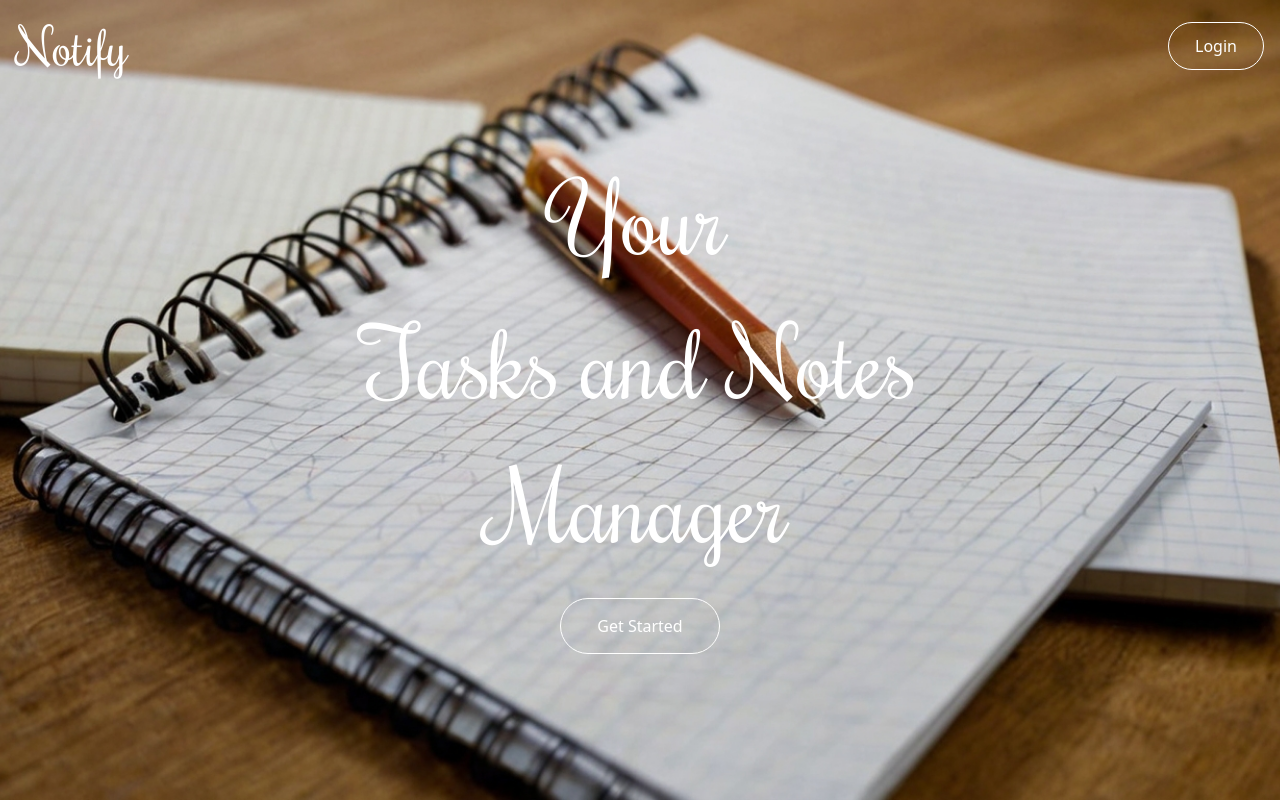
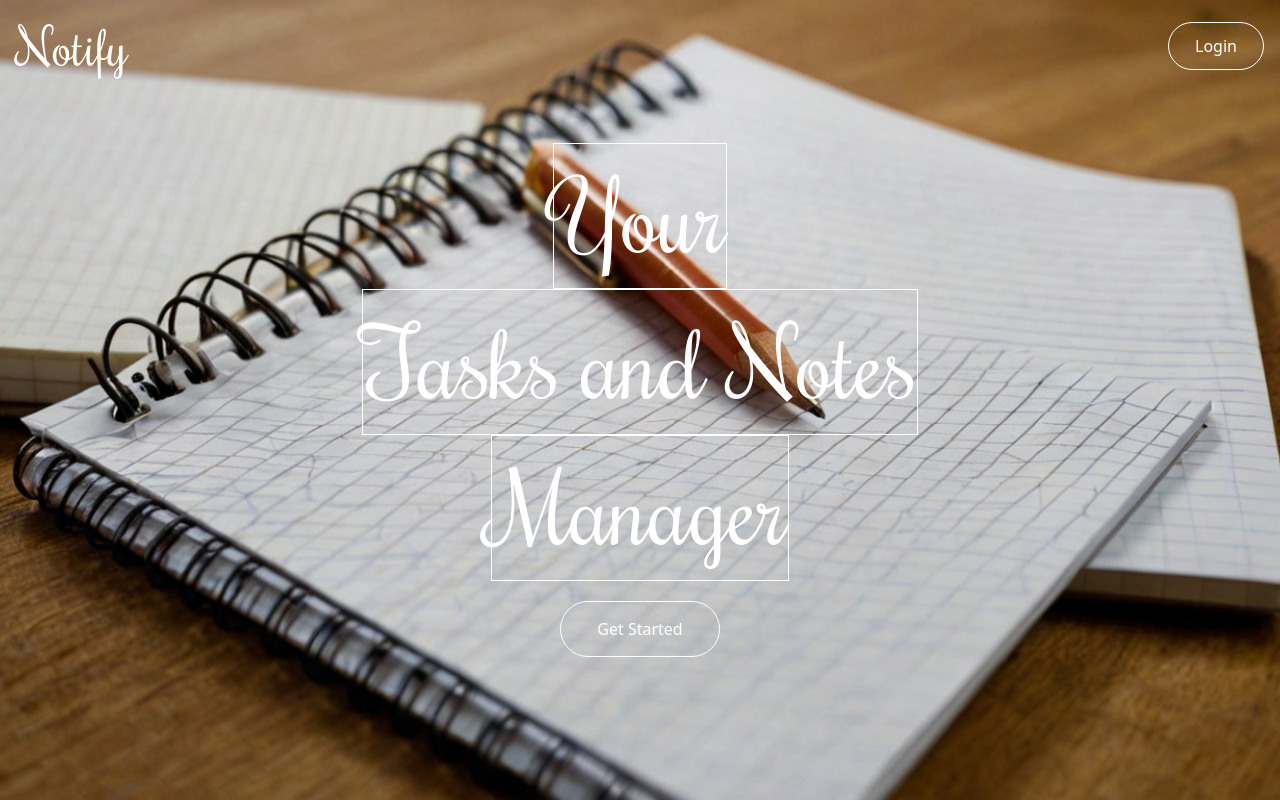
Before and after one commit to adhitya0403/Notify-Frontend, a React (Vite) app: page / in a window 1280 px wide. Built offline with nearby package versions, Linux system fonts and the light colour scheme; no server answers.

Commit message:
Update LandPage.jsx
border text

```diff
--- a/src/components/LandPage.jsx
+++ b/src/components/LandPage.jsx
@@ -21,9 +21,9 @@ const LandPage = () => {
       </nav>
       <div className="flex flex-col items-center gap-5">
         <div className="flex flex-col items-center font-test text-white text-[3rem] md:text-[6rem]">
-          <p>Your</p>
-          <p>Tasks and Notes</p>
-          <p>Manager</p>
+          <p className="border-1">Your</p>
+          <p className="border-1">Tasks and Notes</p>
+          <p className="border-1">Manager</p>
         </div>
         <button
           className="w-[8rem] h-[3.2rem] border-white border-1 text-white font-poppins md:w-[10rem] rounded-4xl md:h-[3.5rem] text-[1rem] hover:bg-white hover:text-[#110f0d] cursor-pointer"
```
